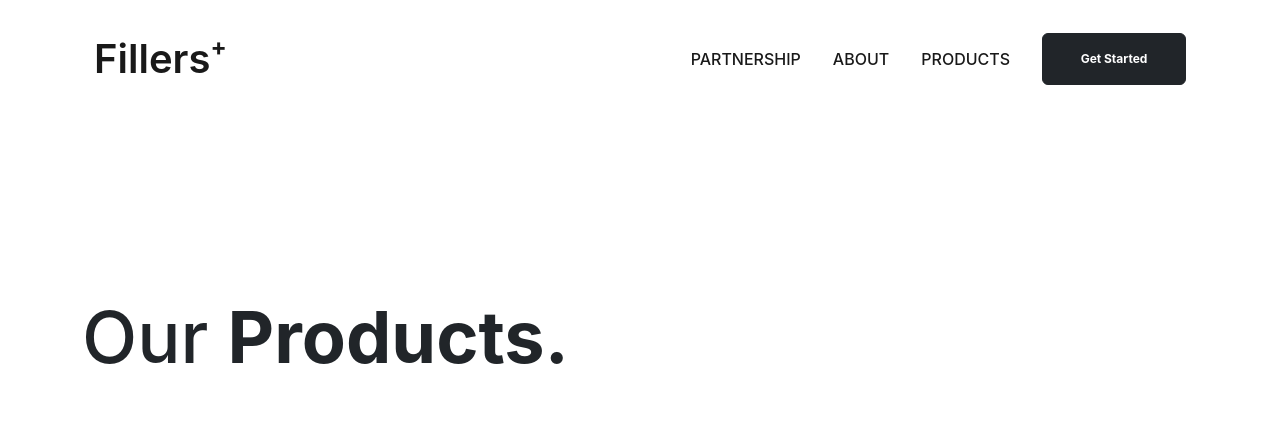
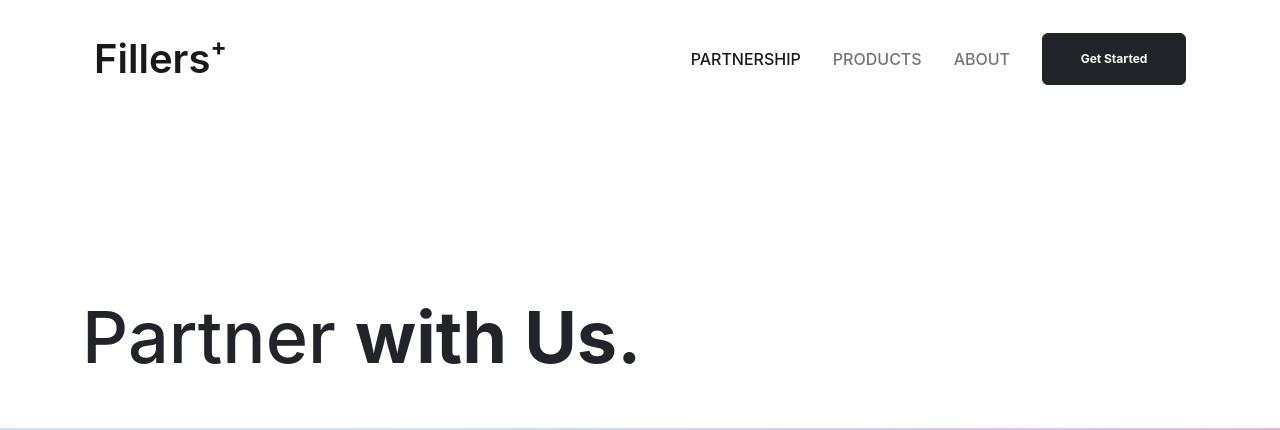
Before and after one commit to mchumpitazp/fillers, a React (Create React App) app in the folder fillers_frontend/: page /partnership in a window 1280 px wide. Shown: the top 430 px of the page. Built offline with nearby package versions, Linux system fonts and the light colour scheme.

Commit message:
Pages routed

```diff
--- a/fillers_frontend/src/App.scss
+++ b/fillers_frontend/src/App.scss
@@ -8,6 +8,12 @@ h4 { font-size: 2rem; }
 h5 { font-size: 1.25rem; }
 h6 { font-size: 1rem; }
 p  { font-size: 0.75rem;}
+
+// All h1 needs
+h1 {
+    margin-top: 15vw;
+    margin-bottom: 0vw;
+}
 
 .navbar {
 
@@ -36,11 +42,15 @@ p  { font-size: 0.75rem;}
     }
 }
 
-
+#partner-page {
+    h6 {
+        word-wrap: break-word;
+    }
+}
 
 #products-page {
     //background-color: $light-gray;
-    padding: 11rem 0rem 6.5rem 0rem;
+    padding: 0rem 0rem 6.5rem 0rem;
 
     .img-container {
         display: flex;
--- /dev/null
+++ b/fillers_frontend/src/components/AboutComponent.js
@@ -0,0 +1,14 @@
+import React from 'react';
+import { Container } from 'reactstrap';
+
+function About() {
+
+    return(
+        <Container id='about-page'>
+            <h1 className='mb-5'>About <strong> Us.</strong></h1>
+
+        </Container>
+    )
+}
+
+export default About;
--- a/fillers_frontend/src/components/HeaderComponent.js
+++ b/fillers_frontend/src/components/HeaderComponent.js
@@ -4,6 +4,11 @@ import { NavLink } from 'react-router-dom';
 
 function Header() {
     const [navState, setNav] = React.useState(false);
+
+    const scrollToForm = async () => {
+        document.querySelector('#form-partner').scrollIntoView({behavior: 'smooth'});
+        setTimeout(() => {setNav(false)}, 1000);
+    }
 
     return (
         <Container>
@@ -23,23 +28,23 @@ function Header() {
 
                     <Nav className='ms-auto' navbar>
                         <NavItem>
-                            <NavLink className="nav-link mx-2">
+                            <NavLink className="nav-link mx-2" to='/partnership' onClick={() => setNav(false)}>
                                 PARTNERSHIP
                             </NavLink>
                         </NavItem>
                         <NavItem>
-                            <NavLink className="nav-link mx-2">
-                                ABOUT
+                            <NavLink className="nav-link mx-2" to='/products' onClick={() => setNav(false)}>
+                                PRODUCTS
                             </NavLink>
                         </NavItem>
                         <NavItem>
-                            <NavLink className="nav-link ms-2 me-4">
-                                PRODUCTS
+                            <NavLink className="nav-link ms-2 me-4" to='/aboutus' onClick={() => setNav(false)}>
+                                ABOUT
                             </NavLink>
                         </NavItem>
                     </Nav>
 
-                    <Button className='btn btn-dark'>
+                    <Button className='btn btn-dark' onClick={() => scrollToForm()}>
                         <span>Get Started</span>
                     </Button>
 
--- a/fillers_frontend/src/components/MainComponent.js
+++ b/fillers_frontend/src/components/MainComponent.js
@@ -1,8 +1,11 @@
 import React from 'react';
+import { Routes, Route } from 'react-router-dom';
 
 // Components
 import Header from './HeaderComponent';
+import Partner from './PartnerComponent';
 import Products from './ProductsComponent';
+import About from './AboutComponent';
 import FormPartner from './FormPartnerComponent';
 
 // Redux
@@ -19,7 +22,12 @@ class Main extends React.Component {
         return(
             <React.Fragment>
                 <Header />
-                <Products />
+                <Routes>
+                    <Route index element={<Products />} />
+                    <Route exact path='/partnership' element={<Partner />} />
+                    <Route exact path='/products' element={<Products />} />
+                    <Route exact path='/aboutus' element={<About />} />
+                </Routes>
                 <FormPartner />
             </React.Fragment>
         );
--- /dev/null
+++ b/fillers_frontend/src/components/PartnerComponent.js
@@ -0,0 +1,23 @@
+import React from 'react';
+import { Container, Row, Col } from 'reactstrap';
+
+function Partner() {
+
+    return(
+        <Container id='partner-page'>
+            <h1 className='mb-5'>Partner <strong>with Us.</strong></h1>
+
+            {/* <Row>
+                <Col md className='col-md-5'>
+                    <h6>HOLAHOLAHOLAHOLAHOLAHOLAHOLAHOLAHOLAHOLAHOLAHOLAHOLAHOLAHOLAHOLAHOLAHOLAHOLAHOLAHOLAHOLAHOLAHOLAHOLAHOLAHOLAHOLA</h6>
+                </Col>
+                <Col md className='col-md-7'>
+                    HOLA
+                </Col>
+            </Row> */}
+
+        </Container>
+    )
+}
+
+export default Partner;
--- a/fillers_frontend/src/components/ProductsComponent.js
+++ b/fillers_frontend/src/components/ProductsComponent.js
@@ -3,14 +3,15 @@ import { Container, Row, Col } from 'reactstrap';
 
 function Products() {
     return(
-
+        // If background remains white instead of lighy gray
+        // then section tag is useless, just move id to Container
         <section id='products-page'>
             <Container>
                 <h1>Our <strong>Products.</strong></h1>
 
                 <Row className='product-container'>
                     <Col md className='img-container p-0'>
-                        <img src='tmp.png' alt='tmp'/>
+                        <img src={require('./tmp.png')} alt='tmp'/>
                     </Col>
                     <Col md>
                         <article className='product-info'>
@@ -64,7 +65,7 @@ function Products() {
                         </article>
                     </Col>
                     <Col md className='img-container p-0'>
-                        <img src='tmp.png' alt='tmp'/>
+                        <img src={require('./tmp.png')} alt='tmp'/>
                     </Col>
                 </Row>
 
```
